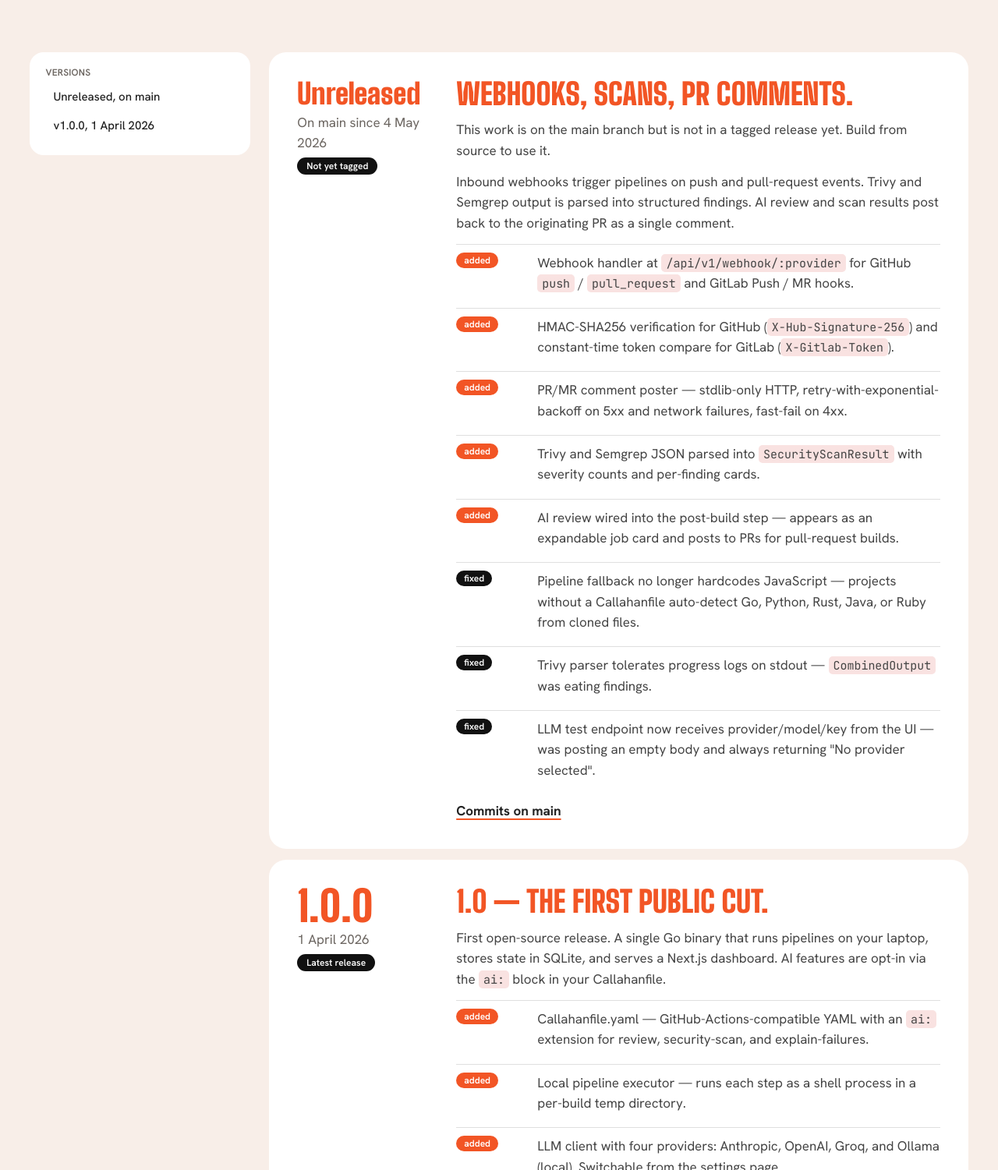
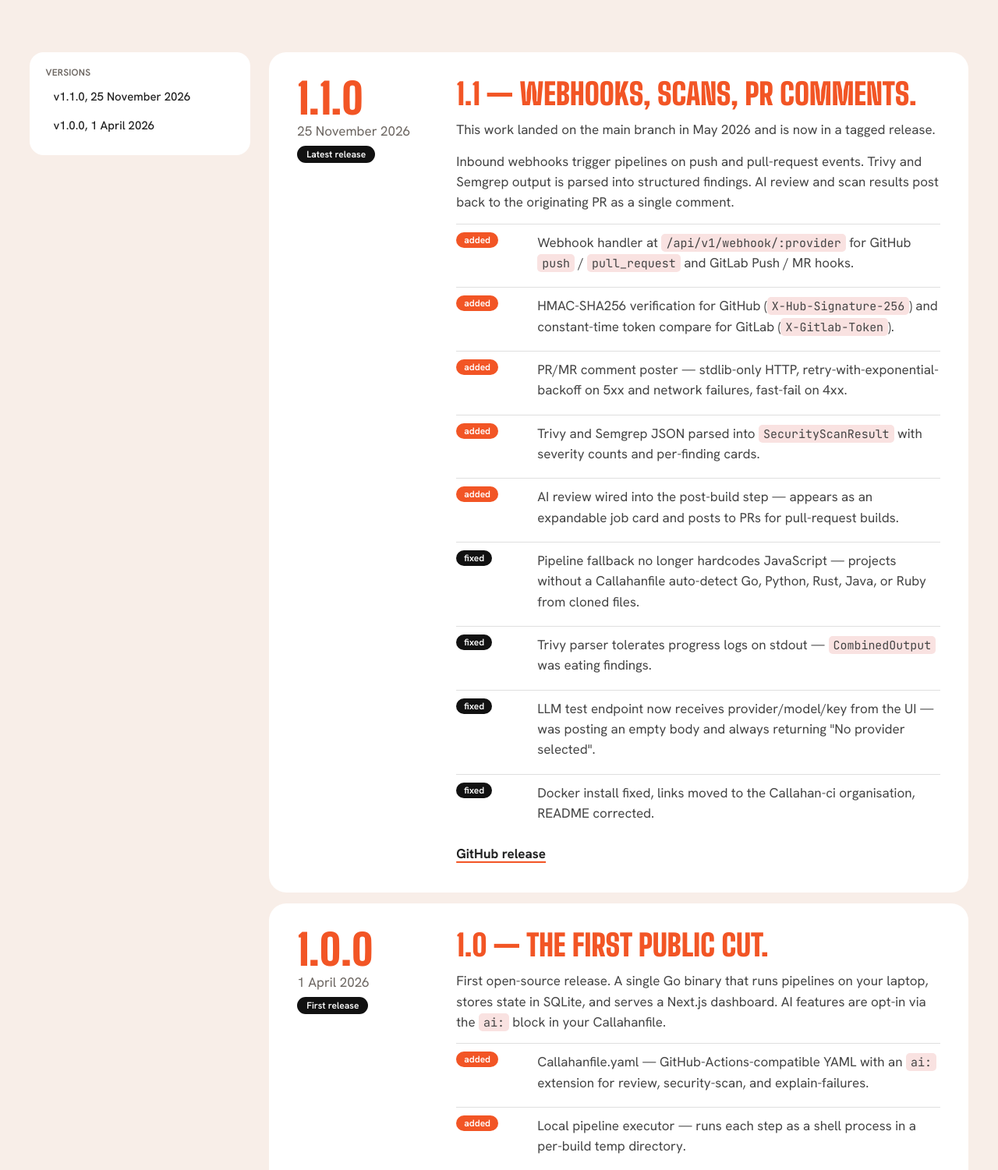
Before and after one commit to goughliam1813/callahan-website, a plain HTML site: page changelog.html in a window 1280 px wide. Shown: the part 424-1925 px from the top of the page at 78% size. Drawn offline with Linux system fonts and the light colour scheme.

Commit message:
Callahan CI changelog: v1.1.0 released

```diff
--- a/changelog.html
+++ b/changelog.html
@@ -38,19 +38,19 @@
 <div class="wrap doc-grid changelog">
   <nav class="toc" aria-label="On this page"><h2>Versions</h2>
       <ul>
-        <li><a href="#unreleased">Unreleased, on main</a></li>
+        <li><a href="#v1-1-0">v1.1.0, 25 November 2026</a></li>
         <li><a href="#v1-0-0">v1.0.0, 1 April 2026</a></li>
       </ul></nav>
   <article class="doc">
-      <article class="release" id="unreleased">
+      <article class="release" id="v1-1-0">
         <div class="release-meta">
-          <span class="v word">Unreleased</span>
-          <span class="date">On main since 4 May 2026</span>
-          <span class="tag">Not yet tagged</span>
+          <span class="v">1.1.0</span>
+          <span class="date">25 November 2026</span>
+          <span class="tag">Latest release</span>
         </div>
         <div class="release-body">
-          <h2>Webhooks, scans, PR comments.</h2>
-          <p>This work is on the main branch but is not in a tagged release yet. Build from source to use it.</p>
+          <h2>1.1 — webhooks, scans, PR comments.</h2>
+          <p>This work landed on the main branch in May 2026 and is now in a tagged release.</p>
           <p>Inbound webhooks trigger pipelines on push and pull-request events. Trivy and Semgrep output is parsed into structured findings. AI review and scan results post back to the originating PR as a single comment.</p>
           <ul class="change-list">
             <li><span class="kind added">added</span><div>Webhook handler at <code>/api/v1/webhook/:provider</code> for GitHub <code>push</code> / <code>pull_request</code> and GitLab Push / MR hooks.</div></li>
@@ -61,9 +61,10 @@
             <li><span class="kind fixed">fixed</span><div>Pipeline fallback no longer hardcodes JavaScript — projects without a Callahanfile auto-detect Go, Python, Rust, Java, or Ruby from cloned files.</div></li>
             <li><span class="kind fixed">fixed</span><div>Trivy parser tolerates progress logs on stdout — <code>CombinedOutput</code> was eating findings.</div></li>
             <li><span class="kind fixed">fixed</span><div>LLM test endpoint now receives provider/model/key from the UI — was posting an empty body and always returning "No provider selected".</div></li>
+            <li><span class="kind fixed">fixed</span><div>Docker install fixed, links moved to the Callahan-ci organisation, README corrected.</div></li>
           </ul>
           <div class="release-footer">
-            <a href="https://github.com/Callahan-ci/Callahan/commits/main">Commits on main </a>
+            <a href="https://github.com/Callahan-ci/Callahan/releases/tag/v1.1.0">GitHub release </a>
           </div>
         </div>
       </article>
@@ -72,7 +73,7 @@
         <div class="release-meta">
           <span class="v">1.0.0</span>
           <span class="date">1 April 2026</span>
-          <span class="tag">Latest release</span>
+          <span class="tag">First release</span>
         </div>
         <div class="release-body">
           <h2>1.0 — the first public cut.</h2>
```
